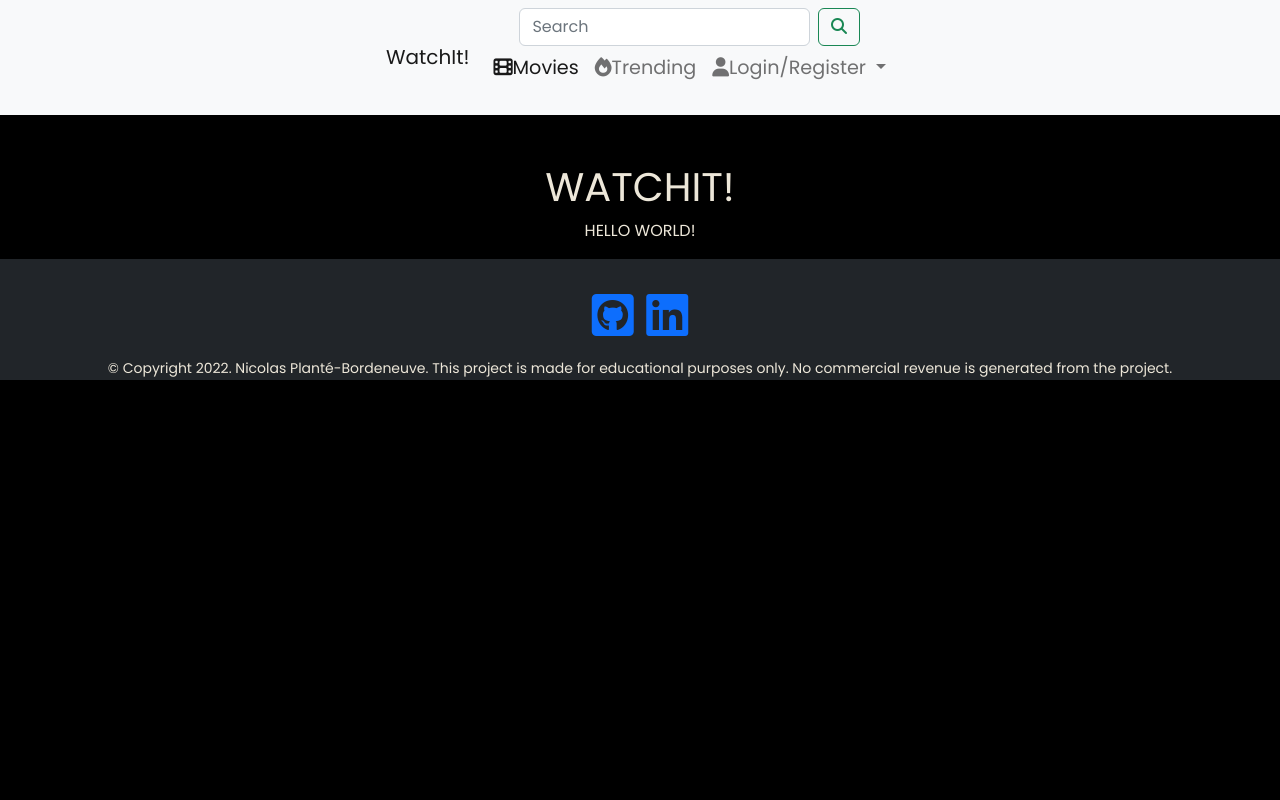
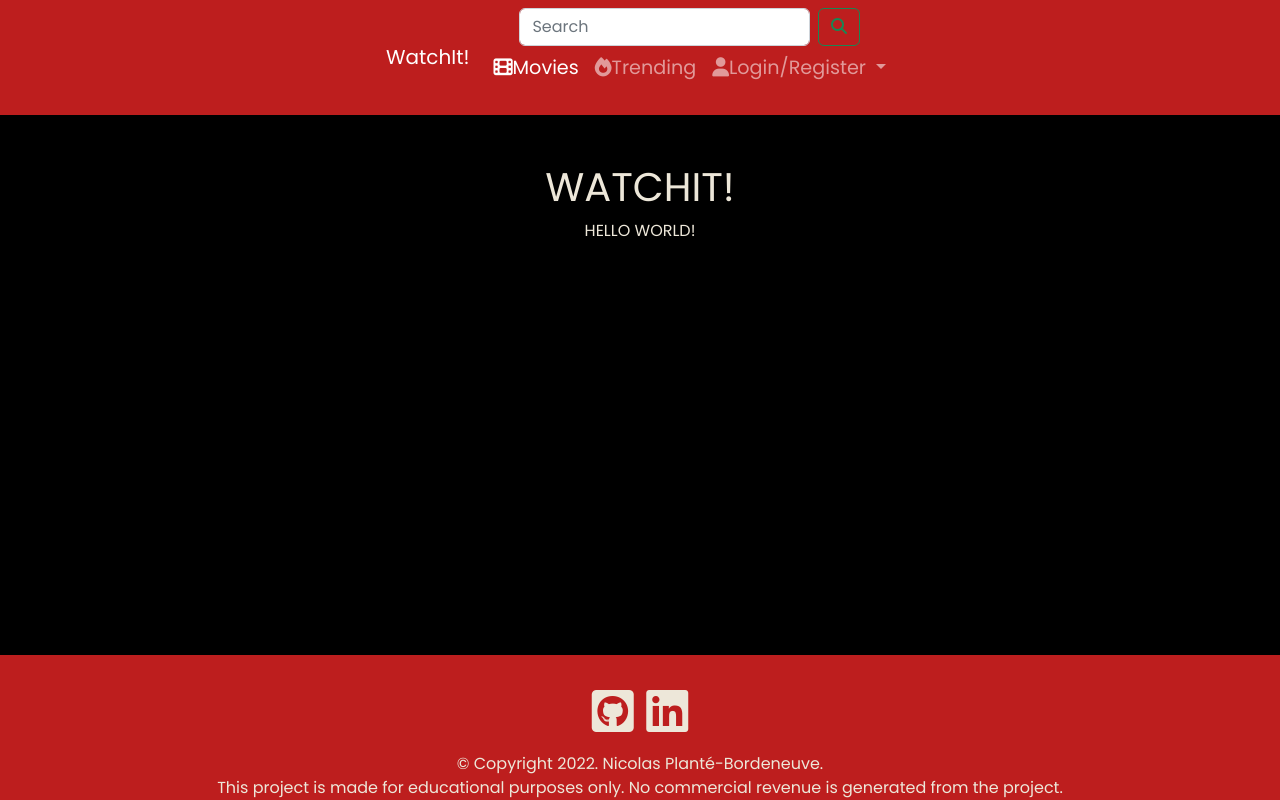
Before and after one commit to nfepb/PP4-Django-Full-Stack, a Django app: page / in a window 1280 px wide. Run offline with Django 3.2, Linux system fonts and the light colour scheme.

Commit message:
Adds style and content to base.html template and static/css

```diff
--- a/static/css/style.css
+++ b/static/css/style.css
@@ -1,3 +1,7 @@
+@import url('https://fonts.googleapis.com/css2?family=Lato:wght@300;700&family=Poppins:wght@300;400;700&display=swap');
+
+
+
 html {
     height: 100%;
 }
@@ -5,7 +9,10 @@ html {
 body {
     font-family: 'Poppins', sans-serif;
     font-weight: 400;
-    background-color: black;
+    height: 100%;
+    display: flex;
+    flex-direction: column;
+    background-color: var(--black);
     color: #ede7d9;
 }
 
@@ -15,8 +22,16 @@ body {
 
 /* -----Colors for CSS -----*/
 
-.main-bg {
-    background-color: black;
+:root {
+    --black: #000000;
+    --carnelian: #bd1e1e;
+    --alabaster: #ede7d9;
+    --blackCoral: #5e6973;
+    --fulvous: #d98324;
+}
+
+.red-bg {
+    background-color: var(--carnelian);
 }
 
 /* ----- Navbar-----*/
@@ -26,11 +41,12 @@ body {
 }
 
 .dropdown-menu {
-    background-color: black;
+    background-color: var(--carnelian);
+    color: var(--alabaster);
 }
 
 .nav-link:hover {
-    color: #bd1e1e;
+    color: var(--alabaster);
 }
 
 .nav-item {
@@ -43,7 +59,14 @@ body {
     justify-content: center;
 }
 
-.social-link {
-    color: #ede7d9;
-    margin-top: 2rem;
+.footer-icon-container {
+    padding-top: 2rem;
 }
+
+.white-icon {
+    color: var(--alabaster);
+}
+
+.white-icon:hover {
+    opacity: 0.8;
+}
--- a/templates/base.html
+++ b/templates/base.html
@@ -37,15 +37,16 @@
     <link rel="stylesheet" href="{% static 'css/style.css' %}" />
   </head>
 
-  <body class="container-fluid d-flex flex-column">
+  <body>
     <!-- Navigation bar -->
 
-    <nav class="navbar navbar-expand-lg bg-light">
+    <nav class="navbar sticky-top navbar-expand-lg navbar-dark red-bg">
       <a class="navbar-brand" href="{% url 'home' %}"
         ><span>Watch</span><span>It!</span></a
       >
+      <!-- Search functionality in Navbar -->
       <div class="align-items-center justify-content-center mb-3">
-        <div class="flex-row text-center">
+        <div class="text-center">
           <form class="d-inline-flex col-10" role="search">
             <input
               class="form-control me-2"
@@ -117,39 +118,45 @@
       </div>
     </nav>
 
+    <!-- Page content comes here -->
     {% block content %}{% endblock content %}
 
     <!-- Footer -->
-    <footer class="bg-dark text-center">
+    <footer class="red-bg text-center mt-auto">
       <div class="container-fluid p-6">
         <div class="col align-self-center">
+          <div class="footer-icon-container">
             <ul class="list-inline">
-            <li class="list-inline-item social-link">
+              <li class="list-inline-item">
                 <a href="https://github.com/nfepb" target="_blank">
                   <i
-                  class="fa-brands fa-3x fa-square-github"
+                    class="fa-brands fa-3x fa-square-github white-icon"
                     aria-hidden="true"
                   ></i>
                   <span class="sr-only">Github</span>
                 </a>
               </li>
-            <li class="list-inline-item social-link">
+              <li class="list-inline-item">
                 <a
                   href="https://www.linkedin.com/in/nicolas-plante-bordeneuve/"
                   target="_blank"
                 >
-                <i class="fa-brands fa-3x fa-linkedin" aria-hidden="true"></i>
+                  <i
+                    class="fa-brands fa-3x fa-linkedin white-icon"
+                    aria-hidden="true"
+                  ></i>
                   <span class="sr-only">LinkedIn</span>
                 </a>
               </li>
             </ul>
-          <small class="copyright-text">
+          </div>
+          <div class="copyright-text">
             &copy; Copyright 2022. Nicolas Planté-Bordeneuve.
-          </small>
-          <small class="copyright-text">
+          </div>
+          <div class="copyright-text">
             This project is made for educational purposes only. No commercial
             revenue is generated from the project.
-          </small>
+          </div>
         </div>
       </div>
     </footer>
@@ -160,5 +167,7 @@
       integrity="sha384-OERcA2EqjJCMA+/3y+gxIOqMEjwtxJY7qPCqsdltbNJuaOe923+mo//f6V8Qbsw3"
       crossorigin="anonymous"
     ></script>
+    <!-- Additional page scripts are added here -->
+    {% block script %}{% endblock %}
   </body>
 </html>
```
Lines whose indentation alone changed are shown as unchanged.
